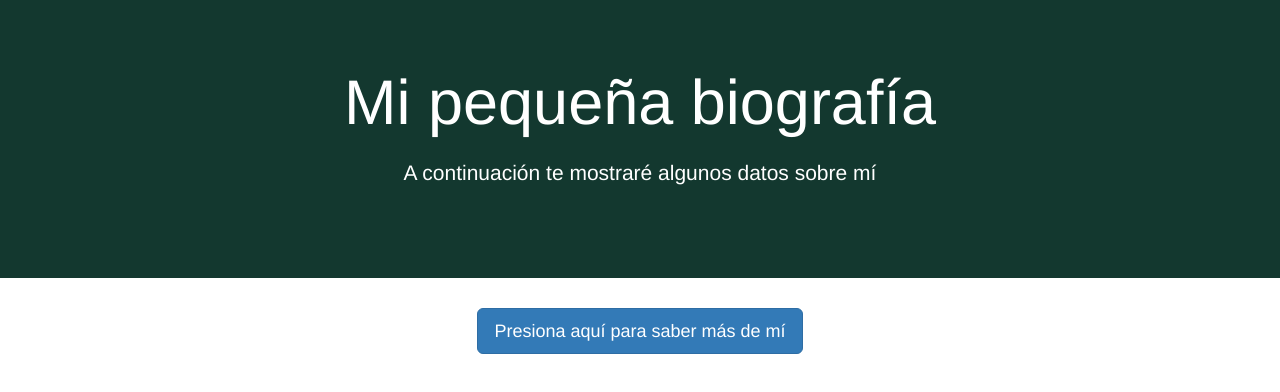
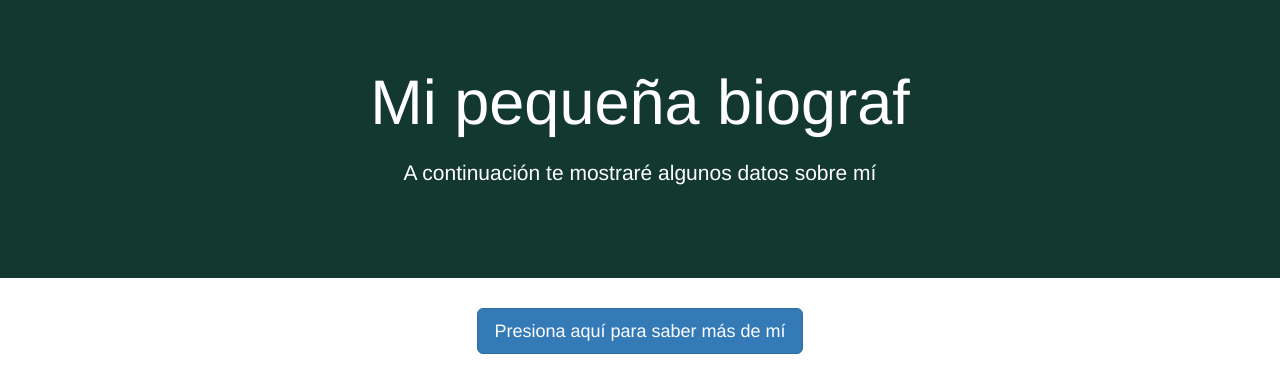
Before and after one commit to nejagope/sa-practica1, a website: page src/index.html in a window 1280 px wide. Drawn offline with nearby package versions, Linux system fonts and the light colour scheme.

Commit message:
Error de prueba

```diff
--- a/src/index.html
+++ b/src/index.html
@@ -28,7 +28,7 @@
   <body>
     <div class="jumbotron text-center">
       <div class="container">
-        <h1>Mi pequeña biografía</h1>
+        <h1>Mi pequeña biograf</h1>
         <p>A continuación te mostraré algunos datos sobre mí</p>
       </div>
     </div>
```
